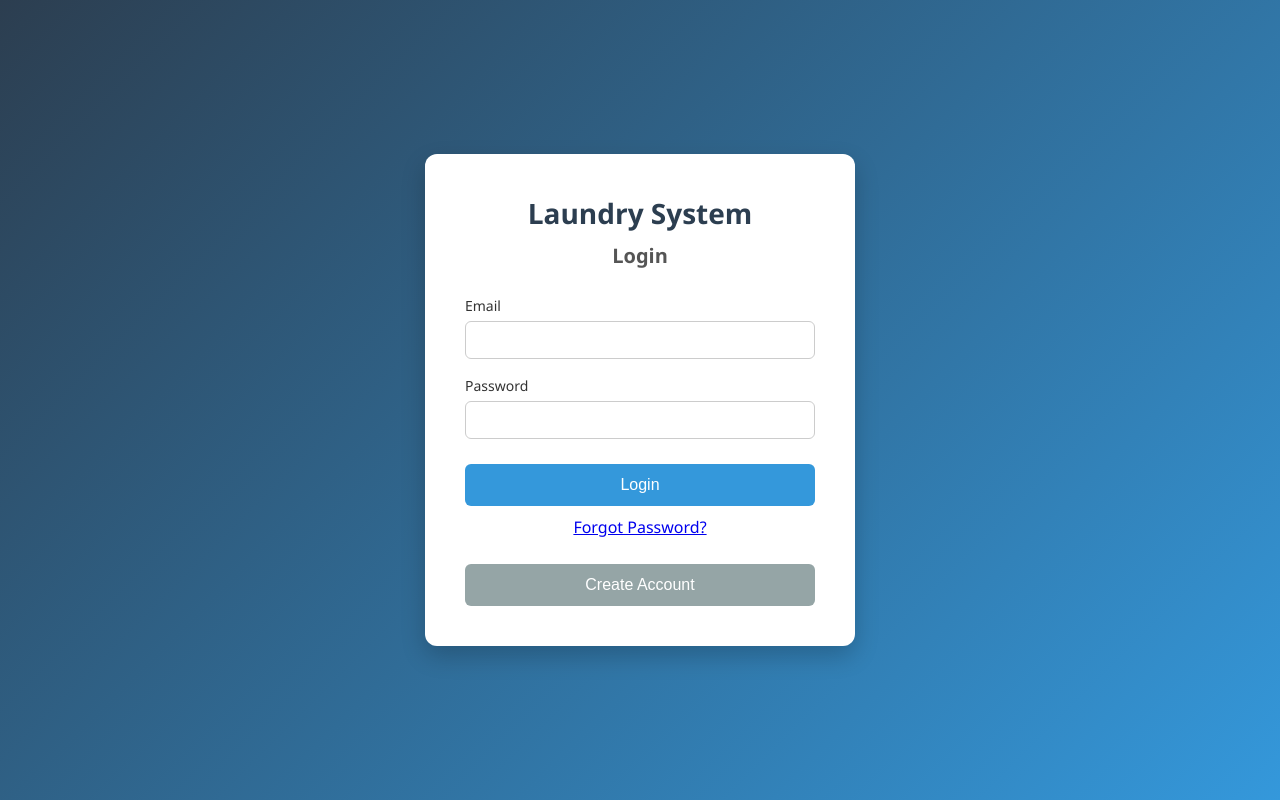
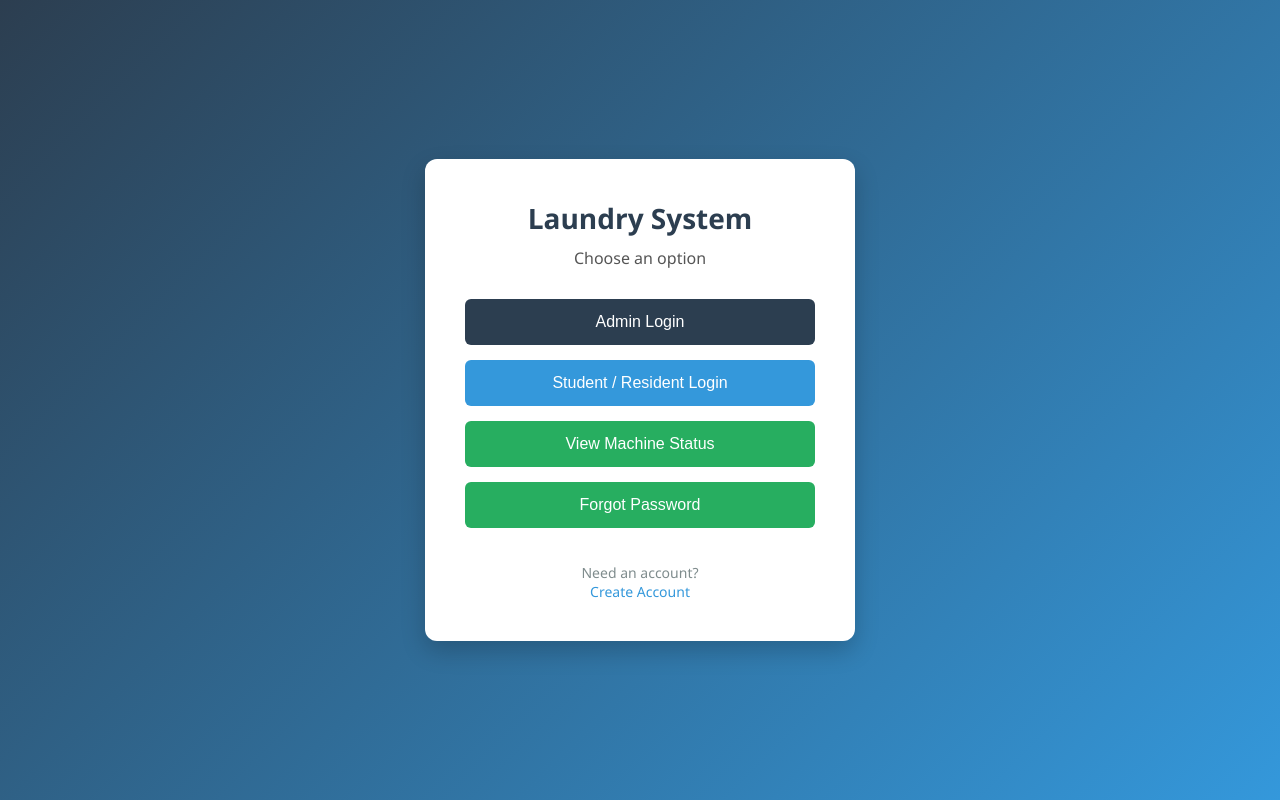
Before and after one commit to jgoulas-star/laundry_system, a PHP site: page /login.php in a window 1280 px wide. Run offline with PHP 8.4, Linux system fonts and the light colour scheme.

Commit message:
Add files via upload

```diff
--- a/Aubuchon_hall.php
+++ b/Aubuchon_hall.php
@@ -11,8 +11,7 @@ body{
     font-family: Arial;
     background-color:#f4f4f4;
     margin:0;
-    background: url('images/laundry.jpg') no-repeat center center fixed;
-    background-size: cover;
+
 }
 
 /* Navbar */
@@ -149,7 +148,7 @@ button{
     <!-- Main -->
     <div class="main">
 
-        <h2 style = "color: white">Aubuchon</h2>
+        <h2 style = "color: black">Aubuchon</h2>
 
         <div class="machine-grid">
 
--- a/Mara_village.php
+++ b/Mara_village.php
@@ -11,8 +11,7 @@ body{
     font-family: Arial;
     background-color:#f4f4f4;
     margin:0;
-    background: url('images/laundry.jpg') no-repeat center center fixed;
-    background-size: cover;
+
 }
 
 /* Navbar */
@@ -149,7 +148,7 @@ button{
     <!-- Main -->
     <div class="main">
 
-        <h2 style = "color: white">Mara Village</h2>
+        <h2 style = "color: black">Mara Village</h2>
 
         <div class="machine-grid">
 
--- a/Russell_tower.php
+++ b/Russell_tower.php
@@ -11,8 +11,7 @@ body{
     font-family: Arial;
     background-color:#f4f4f4;
     margin:0;
-    background: url('images/laundry.jpg') no-repeat center center fixed;
-    background-size: cover;
+
 }
 
 /* Navbar */
@@ -149,7 +148,7 @@ button{
     <!-- Main -->
     <div class="main">
 
-        <h2 style = "color: white" >Russell Towers</h2>
+        <h2 style = "color: black" >Russell Towers</h2>
 
         <div class="machine-grid">
 
--- a/Townhouses.php
+++ b/Townhouses.php
@@ -11,8 +11,7 @@ body{
     font-family: Arial;
     background-color:#f4f4f4;
     margin:0;
-    background: url('images/laundry.jpg') no-repeat center center fixed;
-    background-size: cover;
+
 }
 
 /* Navbar */
@@ -151,7 +150,7 @@ button{
     <!-- Main -->
     <div class="main">
 
-        <h2 style = "color: white">Townhouses</h2>
+        <h2 style = "color: black">Townhouses</h2>
 
         <div class="machine-grid">
 
--- a/login.php
+++ b/login.php
@@ -1,47 +1,9 @@
-<?php
-session_start();
-
-$conn = new mysqli("localhost", "root", "", "laundry_system");
-
-if ($conn->connect_error) {
-    die("Connection failed: " . $conn->connect_error);
-}
-
-$error = "";
-
-if (isset($_POST['login'])) {
-
-    $email = trim($_POST['email']);
-    $password = $_POST['password'];
-
-    $stmt = $conn->prepare("SELECT password FROM users WHERE email = ?");
-    $stmt->bind_param("s", $email);
-    $stmt->execute();
-    $result = $stmt->get_result();
-
-    if ($result->num_rows == 1) {
-        $row = $result->fetch_assoc();
-
-        if (password_verify($password, $row['password'])) {
-            $_SESSION['user'] = $email;
-
-            header("Location: view.php");
-            exit();
-        } else {
-            $error = "Incorrect password.";
-        }
-    } else {
-        $error = "Account not found.";
-    }
-}
-?>
-
 <!DOCTYPE html>
 <html lang="en">
 <head>
     <meta charset="UTF-8">
-<title>Login</title>
-
+    <meta name="viewport" content="width=device-width, initial-scale=1.0">
+    <title>Laundry System</title>
     <style>
         body {
             margin: 0;
@@ -63,110 +25,89 @@ body {
         }
 
         h1 {
-    margin: 0;
+            margin: 0 0 10px 0;
             font-size: 28px;
             color: #2c3e50;
         }
 
-h2 {
-    margin-top: 10px;
-    font-size: 20px;
+        .subtitle {
             color: #555;
-}
-
-form {
-    margin-top: 25px;
-    text-align: left;
-}
-
-label {
-    font-size: 14px;
-    color: #333;
-}
-
-input {
-    width: 100%;
-    padding: 10px;
-    margin-top: 5px;
-    margin-bottom: 15px;
-    border-radius: 6px;
-    border: 1px solid #ccc;
-    font-size: 14px;
-    transition: 0.2s;
-    box-sizing: border-box;
-}
-
-input:focus {
-    border-color: #3498db;
-    outline: none;
-    box-shadow: 0 0 5px rgba(52,152,219,0.5);
+            margin-bottom: 30px;
+            font-size: 16px;
         }
 
         button {
             width: 100%;
-    padding: 12px;
-    background: #3498db;
+            padding: 14px;
+            margin-bottom: 15px;
             border: none;
             color: white;
             font-size: 16px;
             border-radius: 6px;
             cursor: pointer;
             transition: 0.2s;
-    margin-top: 10px;
+            font-weight: 500;
         }
 
-button:hover {
+        .btn-admin {
+            background: #2c3e50;
+        }
+        .btn-admin:hover {
+            background: #1a252f;
+        }
+
+        .btn-student {
+            background: #3498db;
+        }
+        .btn-student:hover {
             background: #2980b9;
         }
 
-button.secondary {
-    background: #95a5a6;
+        .btn-view {
+            background: #27ae60;
+        }
+        .btn-view:hover {
+            background: #1e8449;
         }
 
-button.secondary:hover {
-    background: #7f8c8d;
+        .footer {
+            margin-top: 20px;
+            color: #7f8c8d;
+            font-size: 14px;
         }
 
-.error {
-    color: #e74c3c;
-    margin: 10px 0 0 0;
-    text-align: center;
-    font-size: 14px;
+        .footer a {
+            color: #3498db;
+            text-decoration: none;
         }
     </style>
-
 </head>
-
 <body>
 
 <div class="card">
     <h1>Laundry System</h1>
-    <h2>Login</h2>
+    <div class="subtitle">Choose an option</div>
 
-    <?php if ($error): ?>
-        <p class="error"><?php echo htmlspecialchars($error); ?></p>
-    <?php endif; ?>
-
-    <form method="POST">
-
-        <label>Email</label>
-        <input type="email" name="email" required
-               value="<?php echo isset($_POST['email']) ? htmlspecialchars($_POST['email']) : ''; ?>">
-
-        <label>Password</label>
-        <input type="password" name="password" required>
-
-        <button type="submit" name="login">Login</button>
-
-        <p style="text-align:center; margin-top:10px;">
-            <a href="forgot_password.php">Forgot Password?</a>
-           </p>
-
-        <button type="button" class="secondary" onclick="window.location.href='register.php'">
-            Create Account
+    <button class="btn-admin" onclick="window.location.href='admin_login.php'">
+     Admin Login
     </button>
 
-    </form>
+    <button class="btn-student" onclick="window.location.href='student_login.php'">
+     Student / Resident Login
+    </button>
+
+    <button class="btn-view" onclick="window.location.href='guest.php'">
+     View Machine Status
+    </button>
+
+    <button class="btn-view" onclick="window.location.href='forgot_password.php'">
+     Forgot Password
+    </button>
+
+    <div class="footer">
+        Need an account?<br>
+        <a href="register.php">Create Account</a>
+    </div>
 </div>
 
 </body>
```
Also changed, not shown: contact.php (+10 -3 lines), db.php (added, +16 -0 lines), guest.php (+9 -3 lines), register.php (+19 -83 lines). Lines whose indentation alone changed are shown as unchanged.
